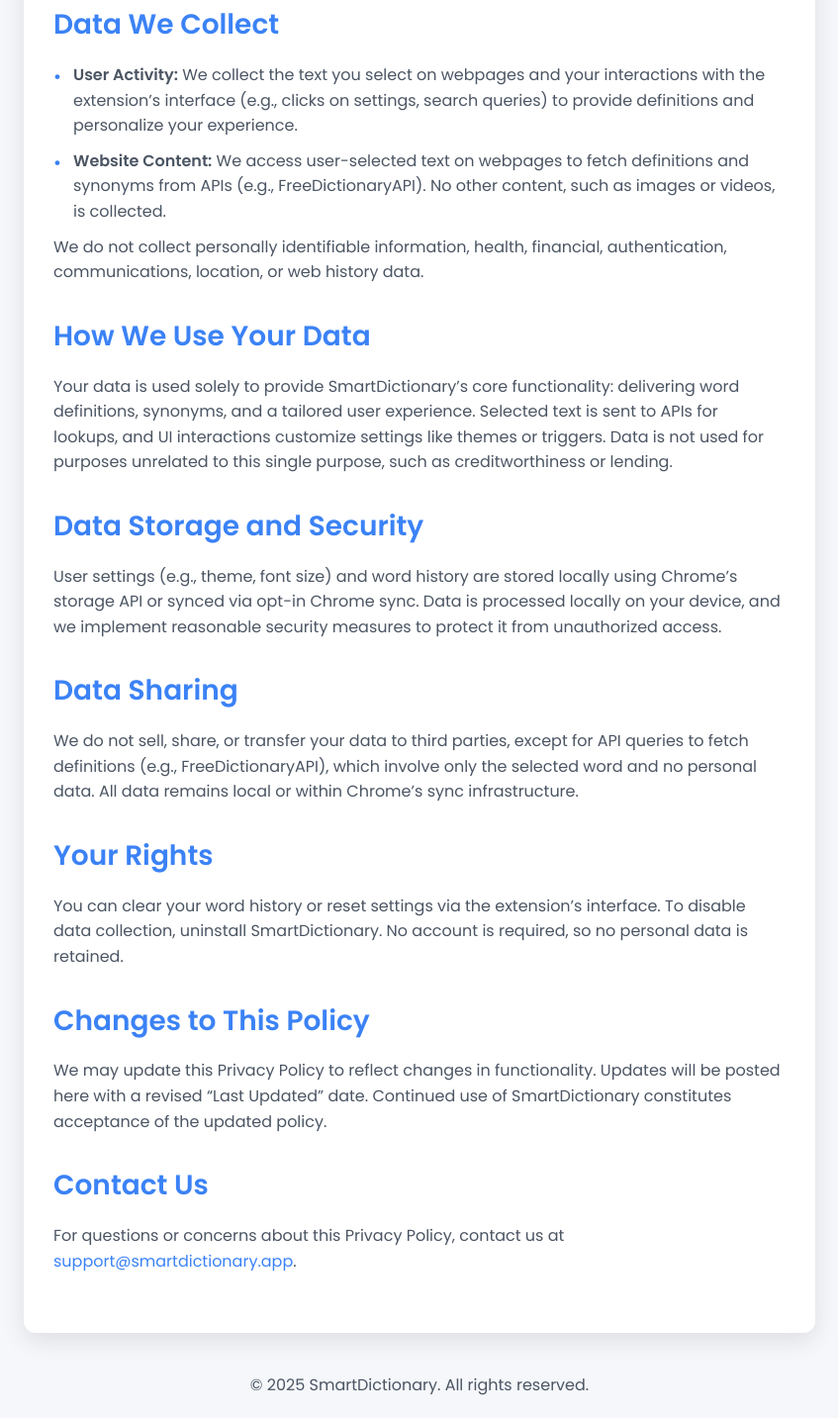
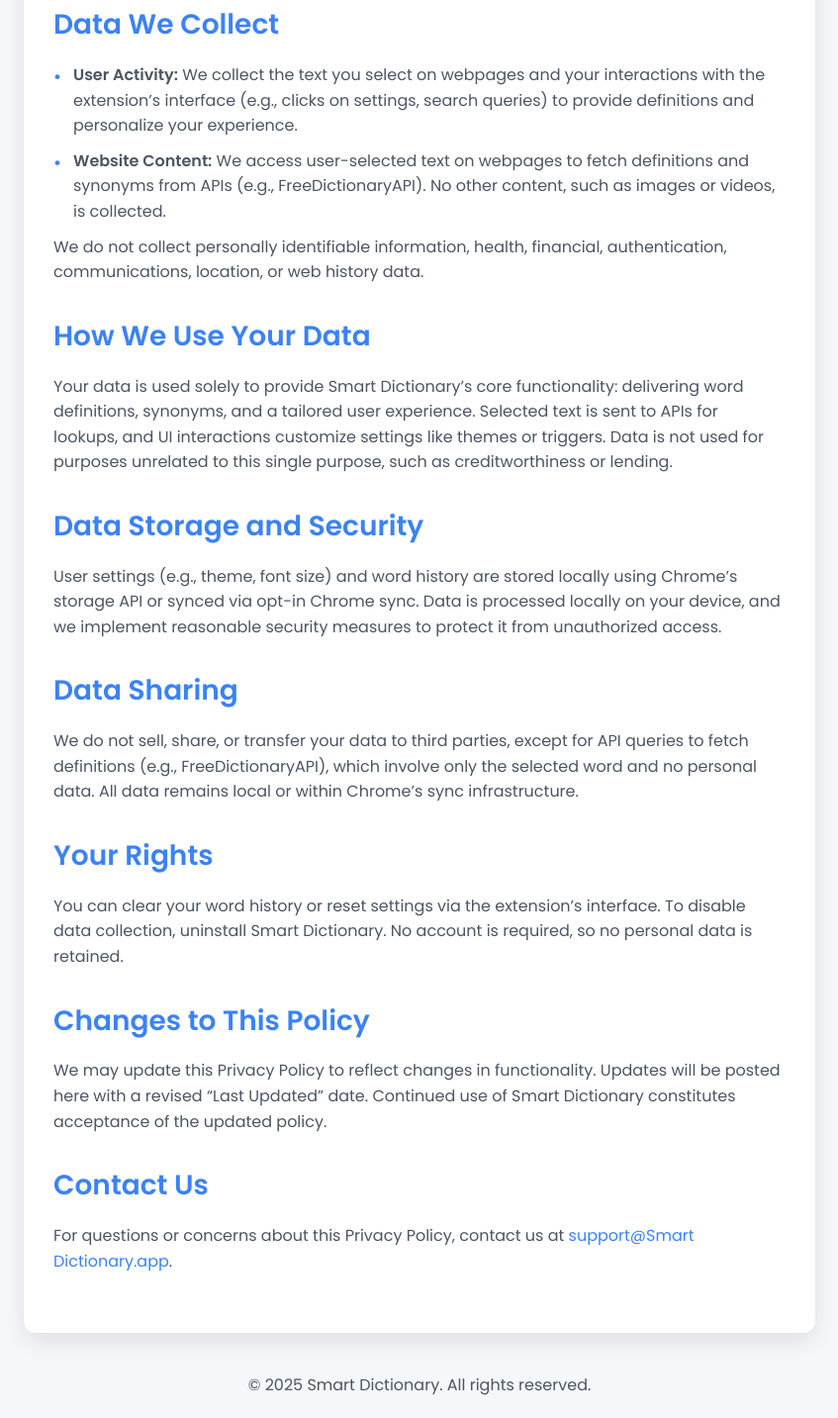
Before and after one commit to mainbrightcore/Smart-Dictionary, a plain HTML site: page Privacy-Policy/index.html in a window 1280 px wide. Shown: the part 343-1776 px from the top of the page at 99% size, without its empty margins (216-1063 px from the left). Drawn offline with Linux system fonts and the light colour scheme.

Commit message:
Update index.html

```diff
--- a/Privacy-Policy/index.html
+++ b/Privacy-Policy/index.html
@@ -15,7 +15,7 @@
     <main>
         <section>
             <h2>Introduction</h2>
-            <p>SmartDictionary is a Chrome extension designed to provide instant word definitions and synonyms. We are committed to protecting your privacy. This Privacy Policy outlines how we collect, use, store, and protect your data.</p>
+            <p>Smart Dictionary is a Chrome extension designed to provide instant word definitions and synonyms. We are committed to protecting your privacy. This Privacy Policy outlines how we collect, use, store, and protect your data.</p>
         </section>
         <section>
             <h2>Data We Collect</h2>
@@ -27,7 +27,7 @@
         </section>
         <section>
             <h2>How We Use Your Data</h2>
-            <p>Your data is used solely to provide SmartDictionary’s core functionality: delivering word definitions, synonyms, and a tailored user experience. Selected text is sent to APIs for lookups, and UI interactions customize settings like themes or triggers. Data is not used for purposes unrelated to this single purpose, such as creditworthiness or lending.</p>
+            <p>Your data is used solely to provide Smart Dictionary’s core functionality: delivering word definitions, synonyms, and a tailored user experience. Selected text is sent to APIs for lookups, and UI interactions customize settings like themes or triggers. Data is not used for purposes unrelated to this single purpose, such as creditworthiness or lending.</p>
         </section>
         <section>
             <h2>Data Storage and Security</h2>
@@ -39,19 +39,19 @@
         </section>
         <section>
             <h2>Your Rights</h2>
-            <p>You can clear your word history or reset settings via the extension’s interface. To disable data collection, uninstall SmartDictionary. No account is required, so no personal data is retained.</p>
+            <p>You can clear your word history or reset settings via the extension’s interface. To disable data collection, uninstall Smart Dictionary. No account is required, so no personal data is retained.</p>
         </section>
         <section>
             <h2>Changes to This Policy</h2>
-            <p>We may update this Privacy Policy to reflect changes in functionality. Updates will be posted here with a revised “Last Updated” date. Continued use of SmartDictionary constitutes acceptance of the updated policy.</p>
+            <p>We may update this Privacy Policy to reflect changes in functionality. Updates will be posted here with a revised “Last Updated” date. Continued use of Smart Dictionary constitutes acceptance of the updated policy.</p>
         </section>
         <section>
             <h2>Contact Us</h2>
-            <p>For questions or concerns about this Privacy Policy, contact us at <a href="mailto:support@smartdictionary.app">support@smartdictionary.app</a>.</p>
+            <p>For questions or concerns about this Privacy Policy, contact us at <a href="mailto:support@Smart Dictionary.app">support@Smart Dictionary.app</a>.</p>
         </section>
     </main>
     <footer>
-        <p>&copy; 2025 SmartDictionary. All rights reserved.</p>
+        <p>&copy; 2025 Smart Dictionary. All rights reserved.</p>
     </footer>
 </body>
 </html>
```
